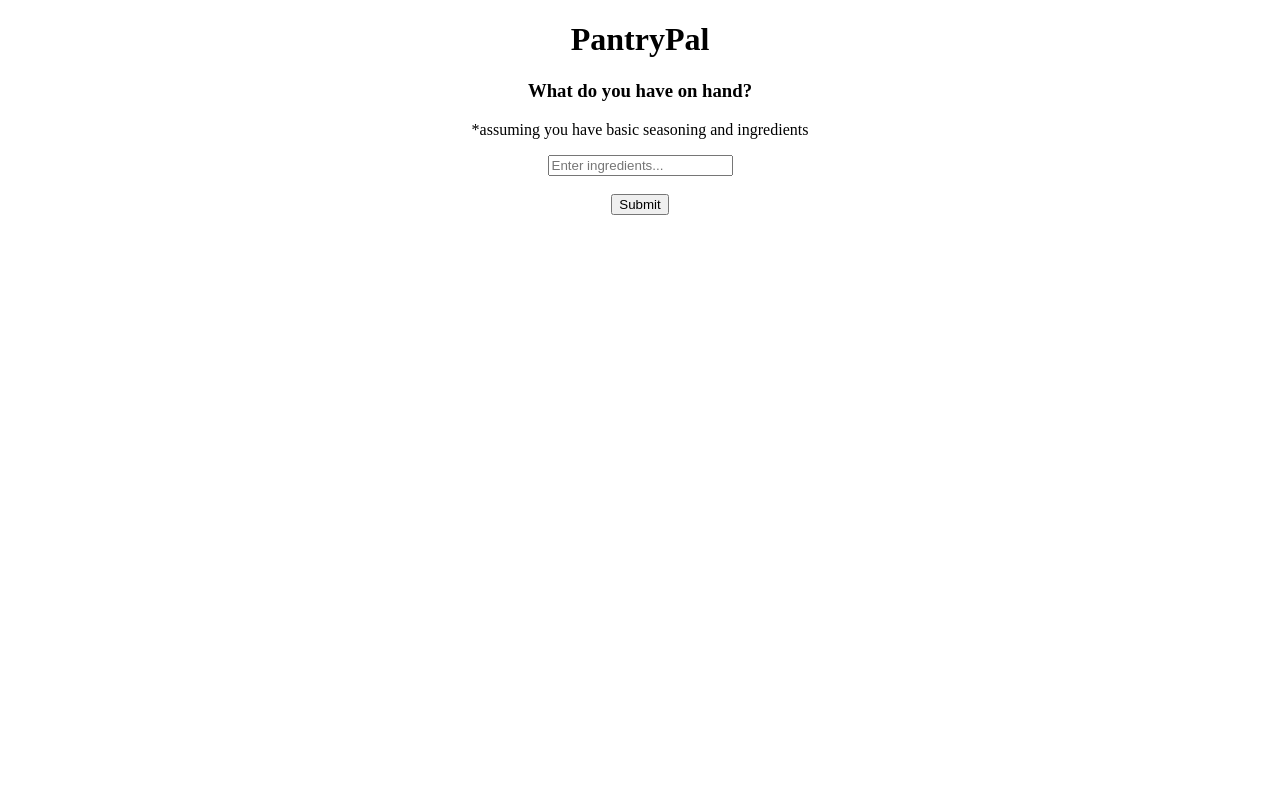
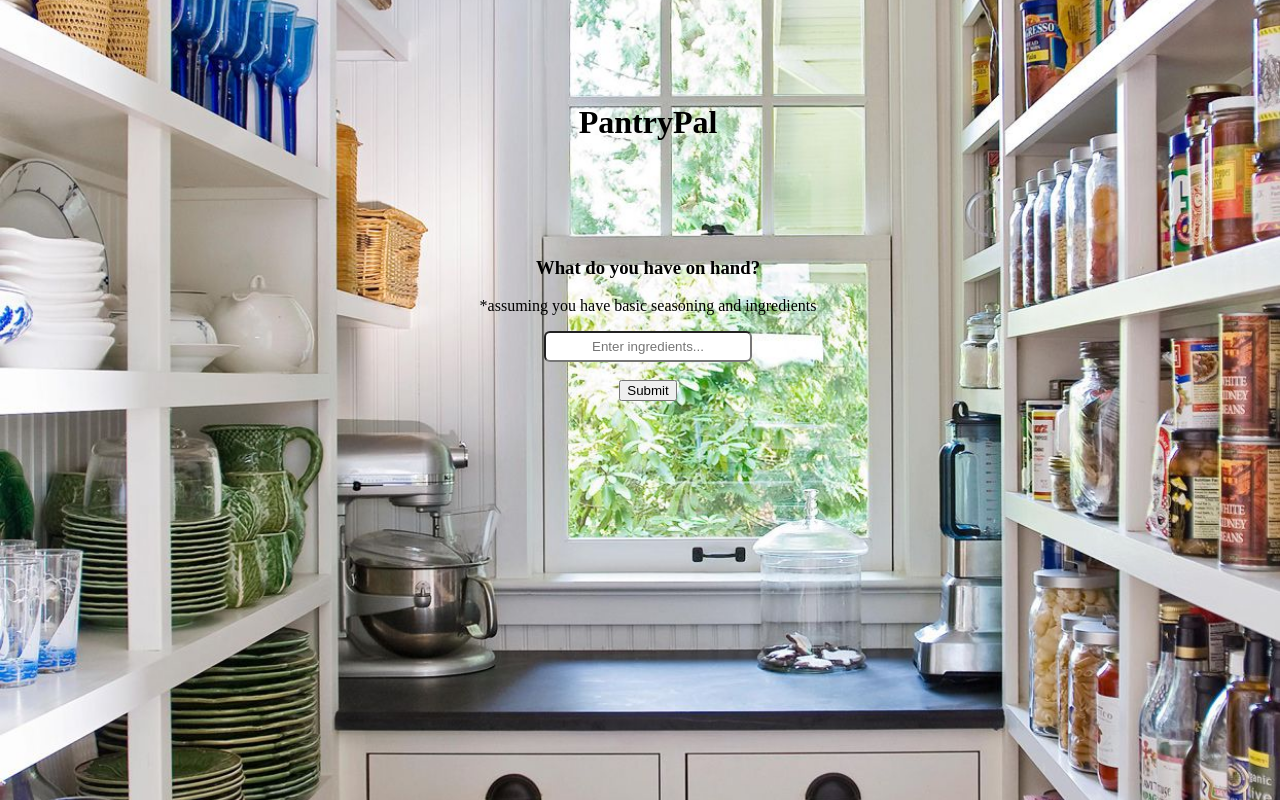
Before and after one commit to michaelliuuu/PantryPal, a plain HTML site: page index.html in a window 1280 px wide. Drawn offline with Linux system fonts and the light colour scheme.

Commit message:
Worked a bit on frontend of front apge

```diff
--- a/styles.css
+++ b/styles.css
@@ -1,3 +1,15 @@
+header {
+    padding: 75px;
+}
+
+body {
+    background-image: url('images/pantry1.jpg');
+    width: 100%; /* or set to a specific width */
+    background-size: cover; /* cover or 100% 100% */
+    background-repeat: no-repeat;
+    background-position: 75% 25%; /* centers the background */
+}
+
 h1 {
     text-align: center;
 }
@@ -8,7 +20,18 @@ h1 {
 
 #recipePage {
     text-align: center;
+
 }
+
+#ingredientTB {
+    border-radius: 6px;  /* Rounded corners */
+    width: 200px;
+    height: 25px;
+}
+
+::placeholder {
+    text-align: center;
+ }
 
 .popup {
     visibility: hidden;  /* Hide popup by default */
```
Also changed, not shown: images/pantry.jpg (added), images/pantry1.jpg (added).
